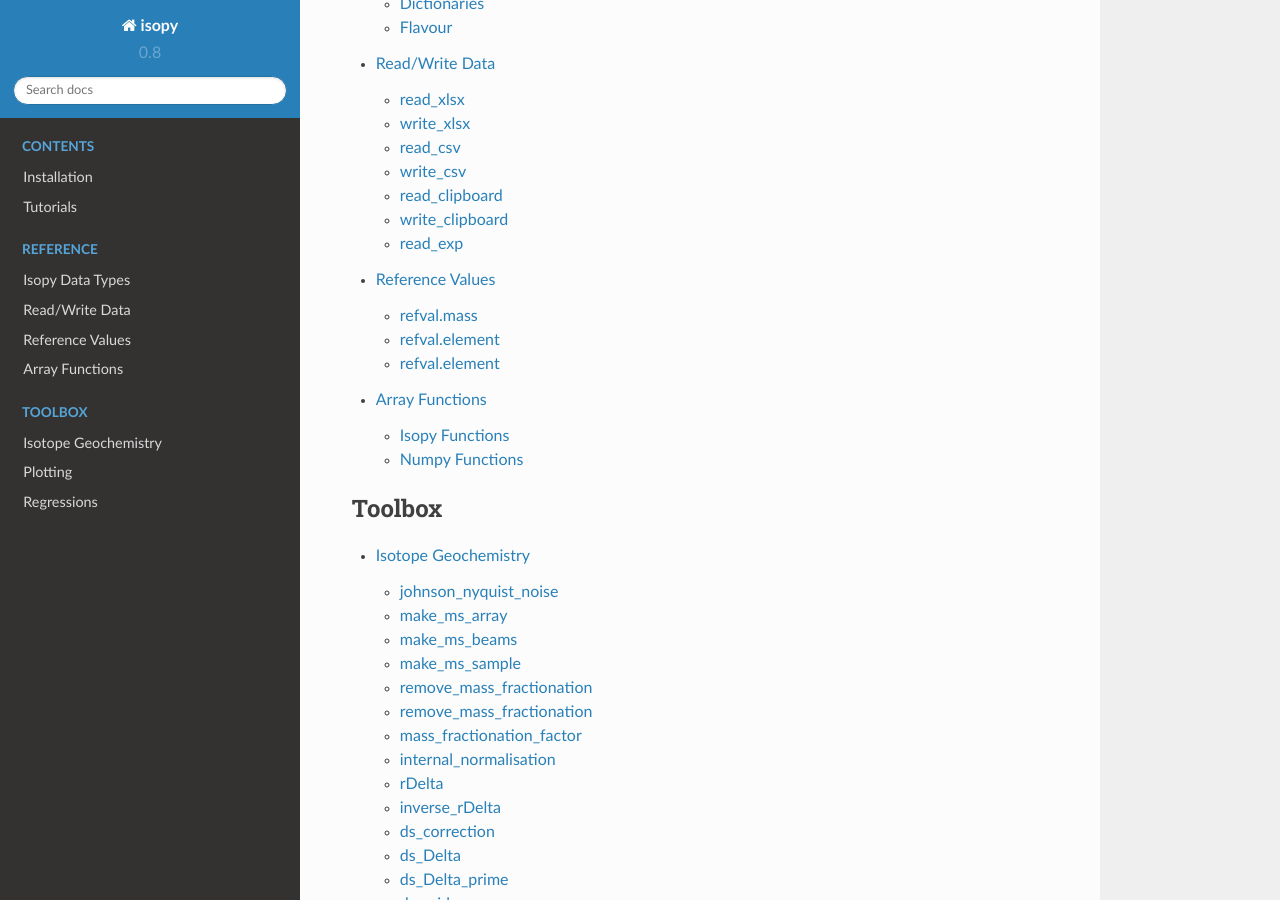
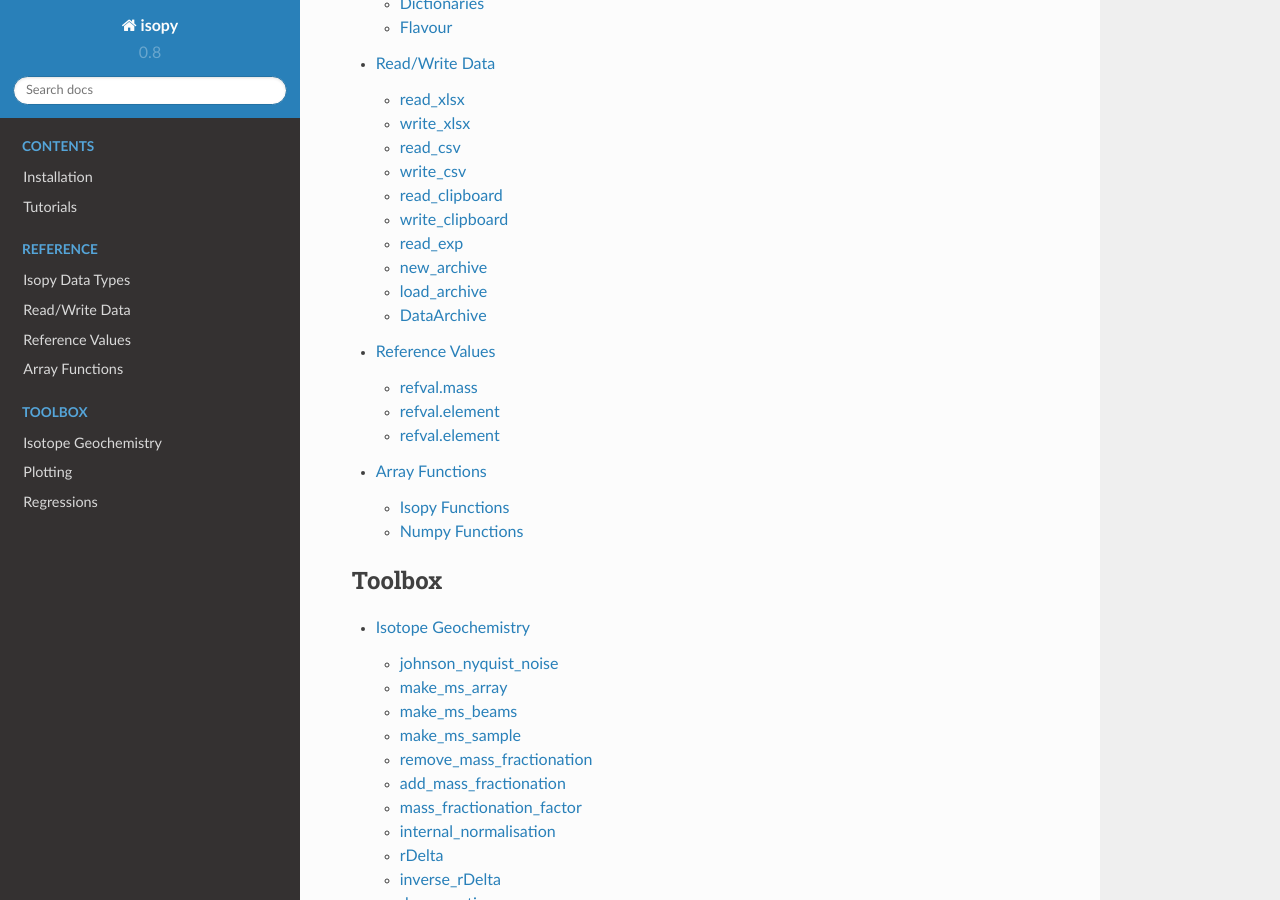
Before and after one commit to mattias-ek/isopy, a Sphinx documentation site: the page built from docs/index.rst, in a window 1280 px wide and 900 px high, scrolled down 681 px. Built offline with Sphinx 7.4.7 and the Read the Docs theme 2.0.0, drawn with Linux system fonts in a browser that asks for light colours.

Commit message:
Updated Docs

```diff
--- a/docs/refdocs/readwrite.rst
+++ b/docs/refdocs/readwrite.rst
@@ -30,3 +30,16 @@ write_clipboard
 read_exp
 ++++++++
 .. autofunction :: read_exp
+
+new_archive
++++++++++++
+.. autofunction :: new_archive
+
+load_archive
+++++++++++++
+.. autofunction :: load_archive
+
+DataArchive
+++++++++++++++++
+.. autoclass:: isopy.io.DataArchive
+    :member-order: bysource
--- a/docs/refdocs/toolbox/isotope.rst
+++ b/docs/refdocs/toolbox/isotope.rst
@@ -23,9 +23,9 @@ remove_mass_fractionation
 +++++++++++++++++++++++++
 .. autofunction:: remove_mass_fractionation
 
-remove_mass_fractionation
-+++++++++++++++++++++++++
-.. autofunction:: remove_mass_fractionation
+add_mass_fractionation
+++++++++++++++++++++++
+.. autofunction:: add_mass_fractionation
 
 mass_fractionation_factor
 +++++++++++++++++++++++++
```
